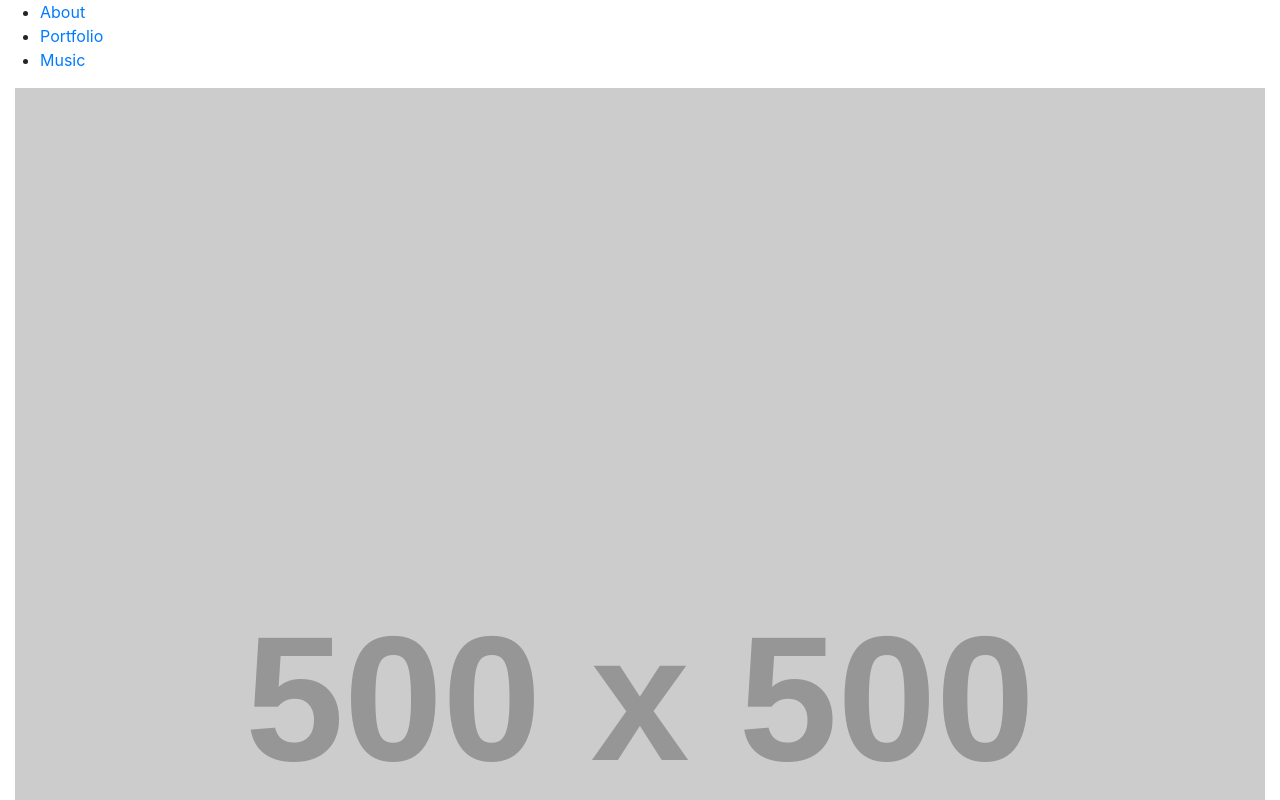
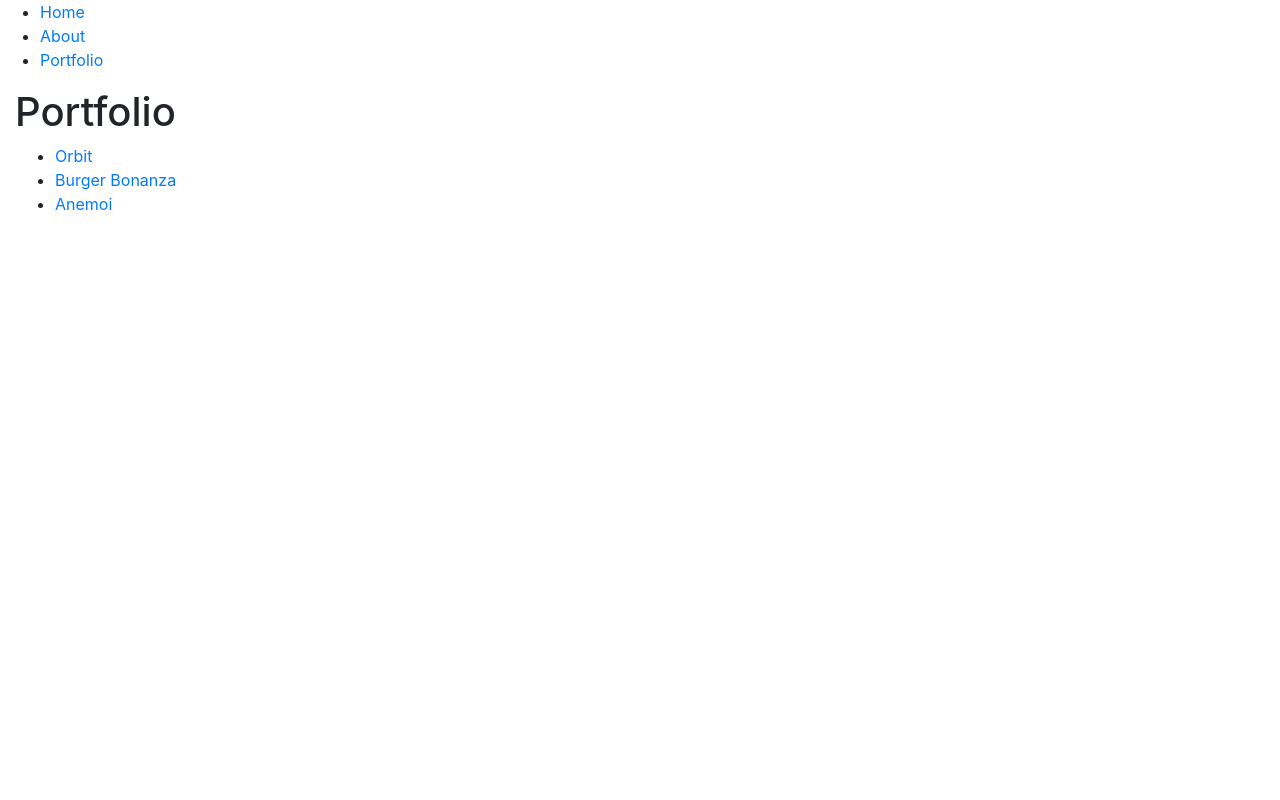
Before and after one commit to nobleburgundy/react-portfolio, a React (Create React App) app: page /portfolio in a window 1280 px wide. Shown: the top 800 px of the page. Built offline with nearby package versions, Linux system fonts and the light colour scheme.

Commit message:
Added routing to different project pages

```diff
--- a/src/App.js
+++ b/src/App.js
@@ -4,12 +4,20 @@ import NoMatch from "./pages/NoMatch";
 import Home from "./pages/Home";
 import Nav from "./components/Nav";
 import About from "./pages/About";
+import Portfolio from "./pages/Portfolio";
+import ProjectDetail from "./pages/ProjectDetail";
 
 function App() {
   return (
     <BrowserRouter>
       <Nav />
       <Switch>
+        <Route path="/portfolio/:id">
+          <ProjectDetail />
+        </Route>
+        <Route exact path="/portfolio">
+          <Portfolio />
+        </Route>
         <Route path="/about">
           <About />
         </Route>
--- a/src/components/Nav/index.jsx
+++ b/src/components/Nav/index.jsx
@@ -1,15 +1,22 @@
 import React from "react";
+import { Link } from "react-router-dom";
 
 function Nav() {
-    return (
-        <>
-        <ul>
-            <li><a href="/about">About</a></li>
-            <li><a href="/portfolio">Portfolio</a></li>
-            <li><a href="/music">Music</a></li>
-        </ul>
-        </>
-    )
+  return (
+    <>
+      <ul>
+        <li>
+          <Link to="/">Home</Link>
+        </li>
+        <li>
+          <Link to="/about">About</Link>
+        </li>
+        <li>
+          <Link to="/portfolio">Portfolio</Link>
+        </li>
+      </ul>
+    </>
+  );
 }
 
 export default Nav;
--- /dev/null
+++ b/src/pages/Portfolio/index.jsx
@@ -0,0 +1,26 @@
+import React from "react";
+import { Link } from "react-router-dom";
+import PageContainer from "../../components/PageContainer";
+import portfolio from "./portfolio-data";
+
+function Portfolio(props) {
+  return (
+    <>
+      <PageContainer>
+        <h1>Portfolio</h1>
+        <ul>
+          {portfolio.map((project) => {
+            return (
+              <li key={project.id}>
+                <Link to={"portfolio/" + project.id}>{project.title}</Link>
+              </li>
+            );
+            // return <ProjectDetail title={project.title} description={project.description} src={project.imageSrc} />;
+          })}
+        </ul>
+      </PageContainer>
+    </>
+  );
+}
+
+export default Portfolio;
--- /dev/null
+++ b/src/pages/Portfolio/portfolio-data.js
@@ -0,0 +1,32 @@
+const portfolio = [
+  {
+    id: 1,
+    title: "Orbit",
+    description:
+      "A full stack MVP app where users can find, create, or navigate clubs/social groups or events taking place in digital spaces.",
+    thumbnail: "orbit.png",
+    technologies: ["Node", "Express", "Handlebars", "MySQL", "Passport"],
+    github: "https://nobleburgundy.github.com/orbit/",
+    link: "https://wereinorbit.herokuapp.com/",
+  },
+  {
+    id: 2,
+    title: "Burger Bonanza",
+    thumbnail: "burger_bonanza.png",
+    description: "A simple app demonstration the use of a custom built ORM for database interactions.",
+    technologies: ["Node", "Express", "Handlebars", "Custom ORM", "MySQL"],
+    github: "https://nobleburgundy.github.com/burger-bonanza",
+    link: "https://jcg-burger-bonanza.herokuapp.com/",
+  },
+  {
+    id: 3,
+    title: "Anemoi",
+    thumbnail: "anemoi.png",
+    description: "An application that builds a playlist for you based on the current weather in a given city.",
+    technologies: ["HTML/CSS", "jQuery", "AJAX", "YouTube API"],
+    github: "https://nobleburgundy.github.com/anemoi",
+    link: "https://nobleburgundy.github.io/anemoi/",
+  },
+];
+
+module.exports = portfolio;
--- /dev/null
+++ b/src/pages/ProjectDetail/index.jsx
@@ -0,0 +1,23 @@
+import React from "react";
+import { useParams } from "react-router";
+import projects from "../Portfolio/portfolio-data";
+
+function ProjectDetail() {
+  let { id } = useParams();
+  const project = projects.find((p) => p.id === parseInt(id));
+  return (
+    <>
+      <h1>{project.title}</h1>
+      <h2>{project.description}</h2>
+      <img src={project.thumbnail} alt={project.title} />
+      <h2>Technologies Used:</h2>
+      <ul>
+        {project.technologies.map((tech, id) => {
+          return <li key={id}>{tech}</li>;
+        })}
+      </ul>
+    </>
+  );
+}
+
+export default ProjectDetail;
```
